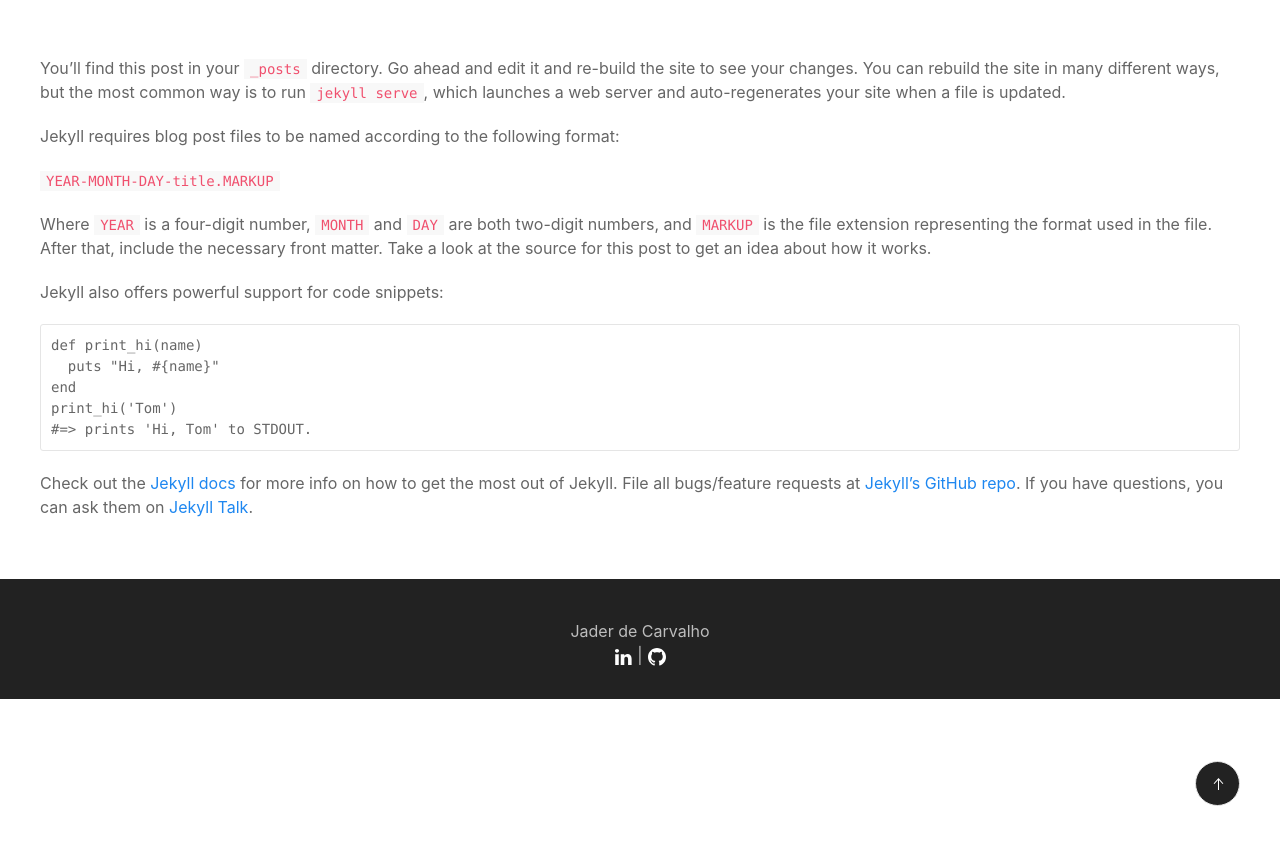
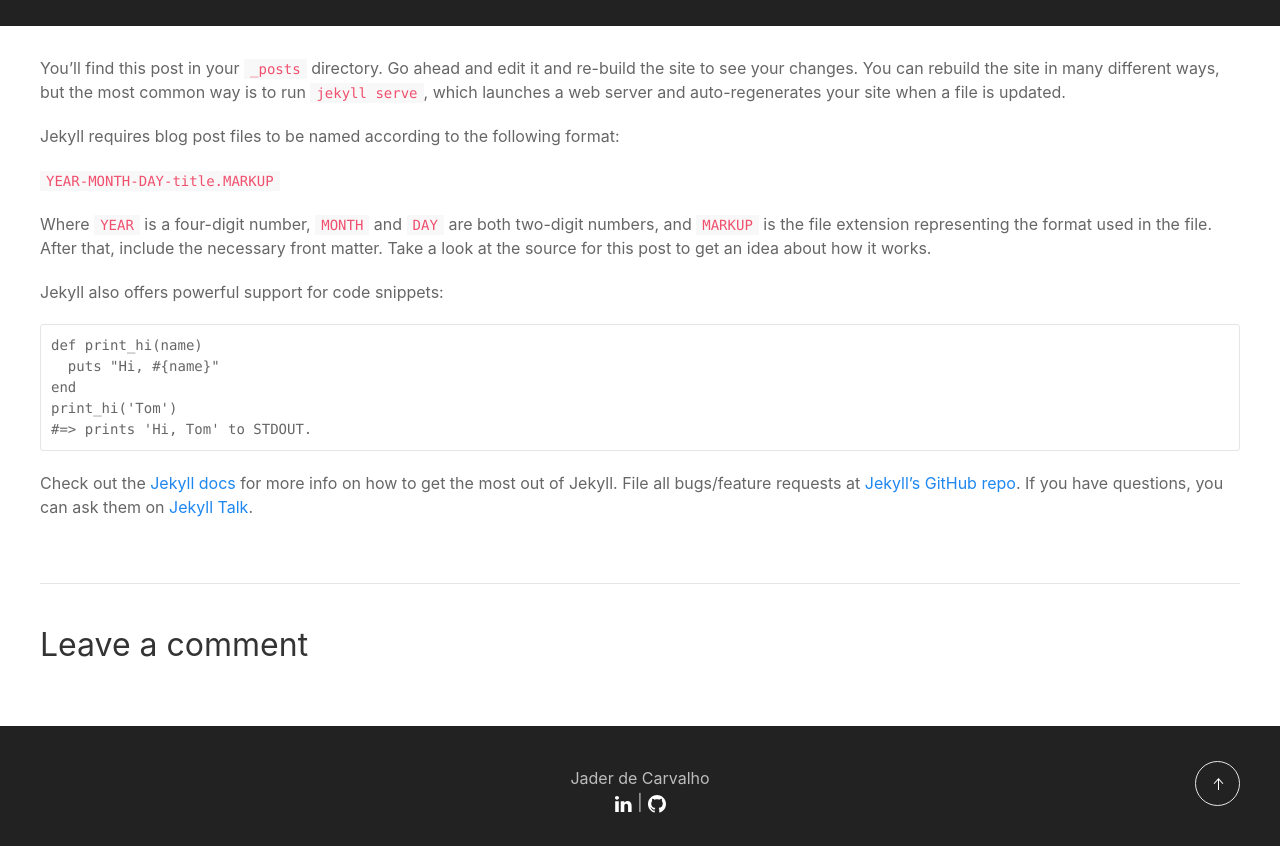
Before and after one commit to JaderDeCarvalho/jaderdecarvalho.github.io, a Jekyll site: the page built from _posts/2023-08-24-welcome-to-jekyll.markdown, in a window 1280 px wide and 900 px high, scrolled down 1368 px, cut to the strip 54-900 px from the top of the window. Built offline with Jekyll 4.4.1, drawn with Linux system fonts in a browser that asks for light colours; nearby versions of some CDN libraries; comment, search, counter and statistics services are not loaded.

Commit message:
configuring disqus in posts

```diff
--- /dev/null
+++ b/_includes/disqus.html
@@ -0,0 +1,19 @@
+<br>
+<hr>
+<h2>Leave a comment</h2>
+
+<div id="disqus_thread"></div>
+<script>
+	var disqus_config = function () {
+	this.page.url = '{{ site.url }}{{ page.url }}';
+	this.page.identifier = '{{ page.url }}';
+	};
+
+	(function() { // DON'T EDIT BELOW THIS LINE
+	var d = document, s = d.createElement('script');
+	s.src = 'https://jader-de-carvalho-blog.disqus.com/embed.js';
+	s.setAttribute('data-timestamp', +new Date());
+	(d.head || d.body).appendChild(s);
+	})();
+</script>
+<noscript>Please enable JavaScript to view the <a href="https://disqus.com/?ref_noscript">comments powered by Disqus.</a></noscript>
--- a/_includes/header.html
+++ b/_includes/header.html
@@ -9,7 +9,7 @@
   </a>
 
   <div class="uk-position-top">
-    <div uk-sticky="start: 400; animation: uk-animation-slide-top; sel-target: .uk-navbar-container; cls-active: uk-background-secondary; ">
+    <div uk-sticky="start: 200; animation: uk-animation-slide-top; sel-target: .uk-navbar-container; cls-active: uk-background-secondary; ">
       <nav class="uk-navbar-container uk-navbar-transparent">
         <div class="uk-container">
           <div uk-navbar>
--- a/_layouts/post.html
+++ b/_layouts/post.html
@@ -19,9 +19,8 @@ layout: default
 
   {{ content }}
 
-  {%- if site.disqus.shortname -%}
-    {%- include disqus_comments.html -%}
-  {%- endif -%}
+  <a class="u-url" href="{{ page.url | relative_url }}" hidden></a>
 
-  <a class="u-url" href="{{ page.url | relative_url }}" hidden></a>
+  {%- include disqus.html -%}
+
 </article>
```
